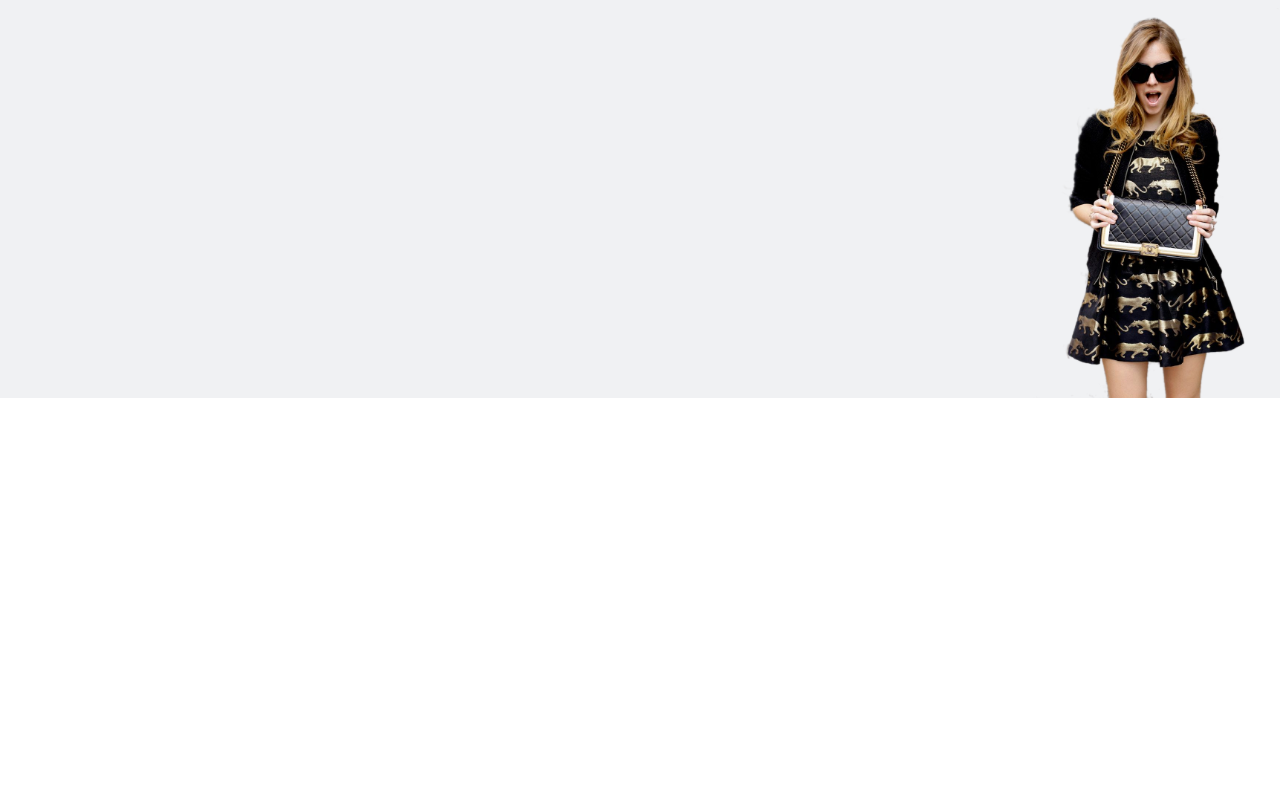
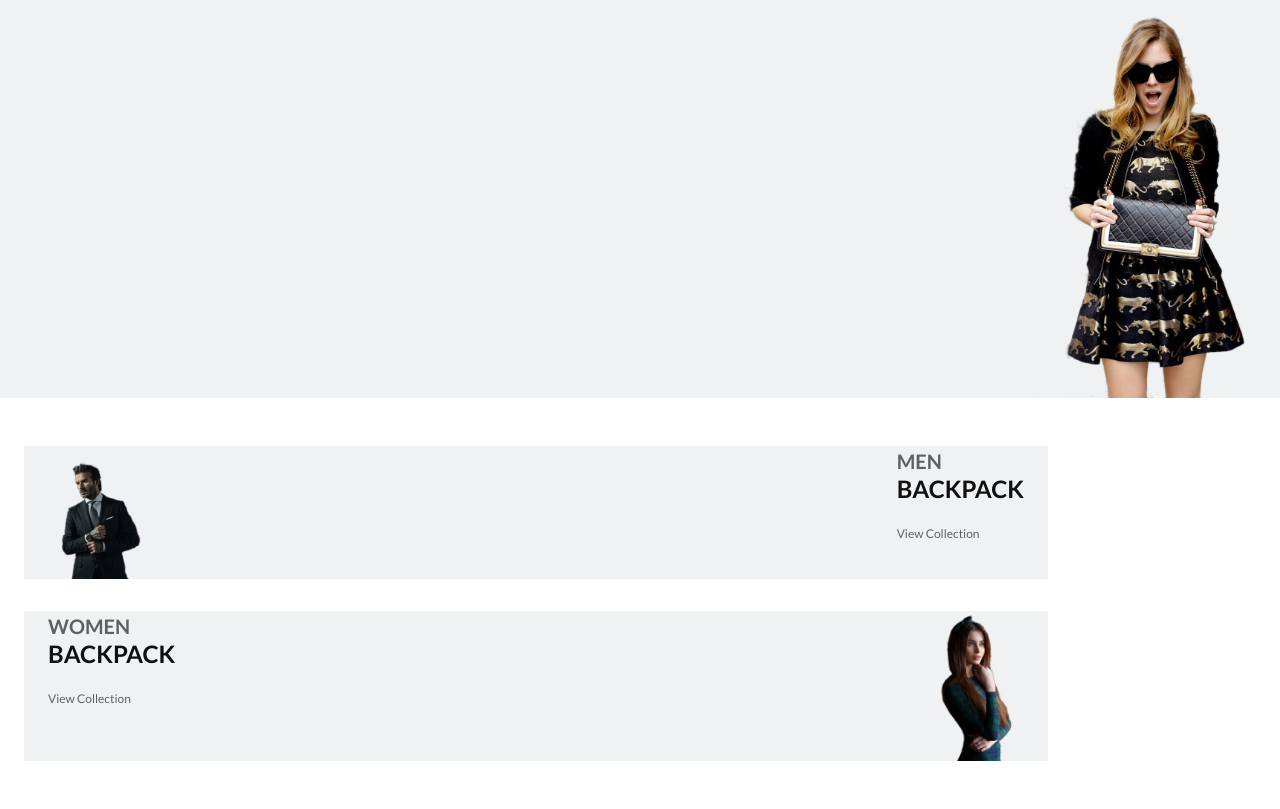
Before and after one commit to Golgariet/responsive-eCommerce-webapp-1, a website: page index.html in a window 1280 px wide. Shown: the part 402-1211 px from the top of the page. Before the commit the page ends 800 px from the top, so only its background shows below. Drawn offline with nearby package versions, Linux system fonts and the light colour scheme.

Commit message:
Collection is created

```diff
--- a/SCSS/base/_root.scss
+++ b/SCSS/base/_root.scss
@@ -234,3 +234,46 @@ img {
 }
 
 //Collection
+
+.collection__container {
+  row-gap: 2rem;
+}
+
+.collection__box {
+  display: flex;
+  justify-content: space-between;
+  align-center: center;
+  padding: 0 1.5rem;
+  background-color: var(--gray-color);
+  transition: 0.3s;
+}
+
+.collection__box:hover {
+  transform: translateY(-0.5rem);
+}
+
+.collection__img {
+  width: 100px;
+}
+
+.collection__title {
+  font-size: var(--h1-font-size);
+  line-height: 1.2;
+  margin-bottom: var(--m2);
+  text-transform: uppercase;
+  font-weight: var(--font-semi);
+}
+
+.collection__subtitle {
+  font-size: var(--h2-font-size);
+  color: var(--sub-dark-light);
+}
+
+.collection__view {
+  font-size: var(--small-font-size);
+  color: var(--sub-dark-light);
+}
+
+.collection__view:hover {
+  text-decoration: underline;
+}
--- a/index.html
+++ b/index.html
@@ -53,6 +53,41 @@
           <img src="images/test-1.png" alt="" class="home__img" />
         </div>
       </section>
+
+      <!-- collection -->
+
+      <section class="collection section">
+        <div class="collection__container bd-grid">
+          <div class="collection__box">
+            <img
+              src="images/men-3.png"
+              alt="collection"
+              class="collection__img"
+            />
+
+            <div class="collection_data">
+              <h2 class="collection__title">
+                <span class="collection__subtitle">Men</span><br />Backpack
+              </h2>
+              <a href="#" class="collection__view">View Collection</a>
+            </div>
+          </div>
+
+          <div class="collection__box">
+            <div class="collection_data">
+              <h2 class="collection__title">
+                <span class="collection__subtitle">Women</span><br />Backpack
+              </h2>
+              <a href="#" class="collection__view">View Collection</a>
+            </div>
+            <img
+              src="images/women-3.png"
+              alt="collection"
+              class="collection__img"
+            />
+          </div>
+        </div>
+      </section>
     </main>
 
     <script src="js/script.js"></script>
```
Also changed, not shown: css/styles.css, images/men-3.png (added), images/women-3.png (added).
